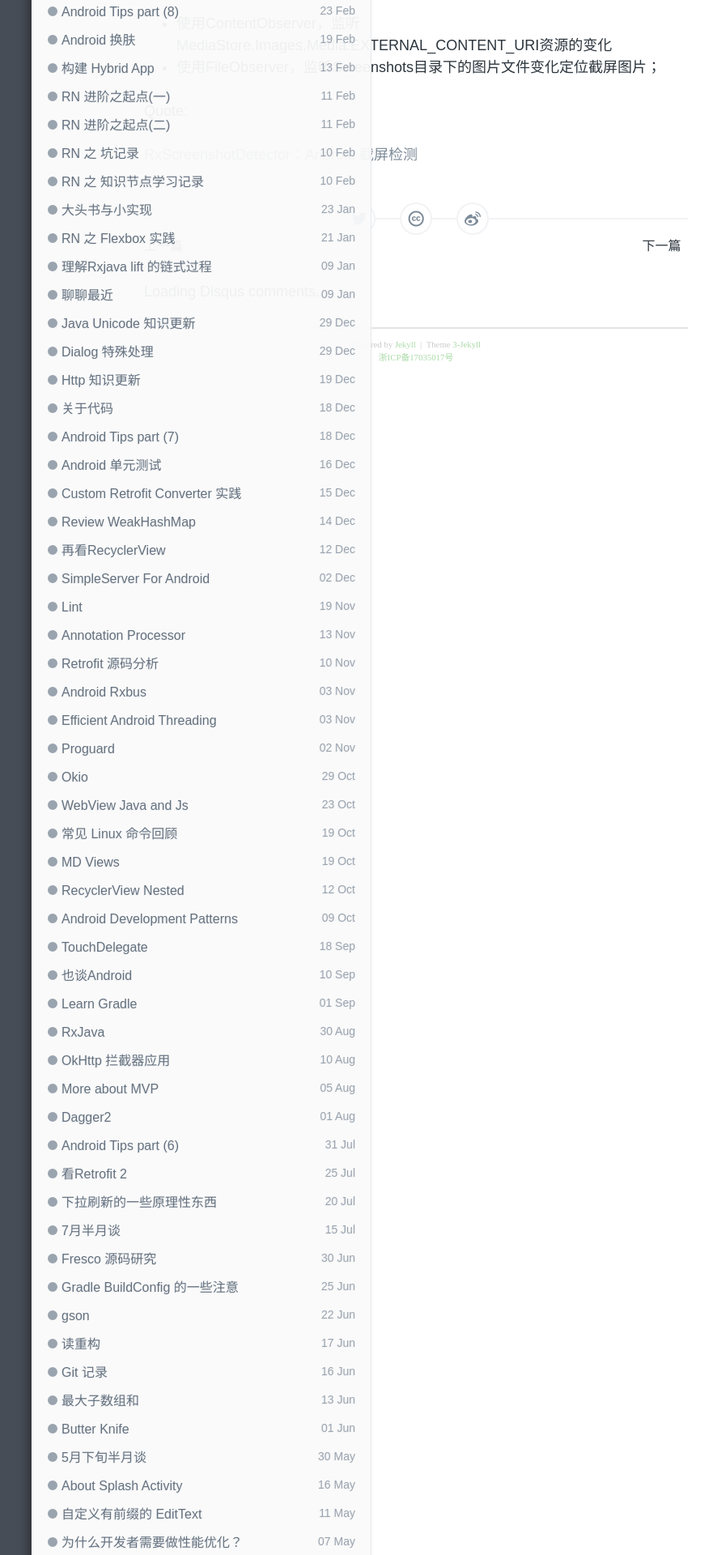
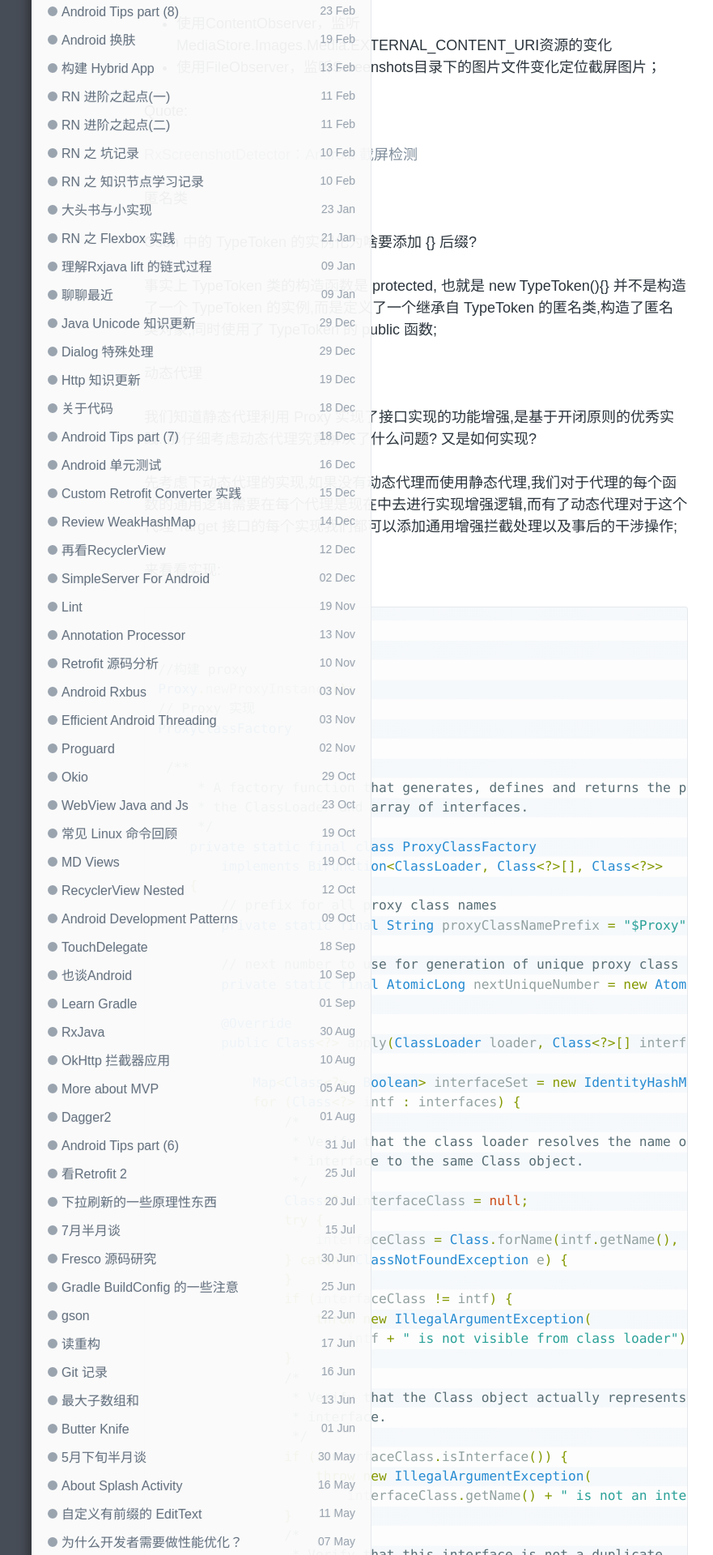
Before and after one commit to enlipan/enlipan.github.io, a Jekyll site: the page built from _posts/2018-06-03-android-tips-19.md, in a window 1280 px wide. Shown: the part 2737-4657 px from the top of the page at 81% size, without its empty margins (126-1007 px from the left). Built offline with Jekyll 4.4.1, drawn with Linux system fonts in a browser that asks for light colours; nearby versions of some CDN libraries; comment, search, counter and statistics services are not loaded; some of the changed text lies outside the part shown.

Commit message:
modify tips 19

```diff
--- a/_posts/2018-06-03-android-tips-19.md
+++ b/_posts/2018-06-03-android-tips-19.md
@@ -98,3 +98,134 @@ poll 与 epoll 差异:  poll 利用代理线程轮询IO 事件, 当没有 IO 事
 Quote:
 
 [RxScreenshotDetector：Android 截屏检测](https://blog.piasy.com/2016/01/29/Android-Screenshot-Detector/)
+
+#### 匿名类
+
+Gson 中的 TypeToken 的实例化为啥要添加 {} 后缀?
+
+事实上 TypeToken 类的构造函数是 protected, 也就是 new TypeToken(){} 并不是构造了一个 TypeToken 的实例,而是定义了一个继承自 TypeToken 的匿名类,构造了匿名类对象,同时使用了 TypeToken 的 public 函数;
+
+#### 动态代理
+
+我们知道静态代理利用 Proxy 实现了接口实现的功能增强,是基于开闭原则的优秀实践. 那仔细考虑动态代理究竟解决了什么问题? 又是如何实现?
+
+先考虑下动态代理的实现,如果没有动态代理而使用静态代理,我们对于代理的每个函数的通用逻辑需要在每个代理是现在中去进行实现增强逻辑,而有了动态代理对于这个代理 Target 接口的每个实现我们都可以添加通用增强拦截处理以及事后的干涉操作;
+
+来看看实现:
+
+{% highlight java %}
+
+//构建 proxy
+Proxy.newProxyInstance();
+// Proxy 实现
+ProxyClassFactory
+
+ /**
+     * A factory function that generates, defines and returns the proxy class given
+     * the ClassLoader and array of interfaces.
+     */
+    private static final class ProxyClassFactory
+        implements BiFunction<ClassLoader, Class<?>[], Class<?>>
+    {
+        // prefix for all proxy class names
+        private static final String proxyClassNamePrefix = "$Proxy";
+
+        // next number to use for generation of unique proxy class names
+        private static final AtomicLong nextUniqueNumber = new AtomicLong();
+
+        @Override
+        public Class<?> apply(ClassLoader loader, Class<?>[] interfaces) {
+
+            Map<Class<?>, Boolean> interfaceSet = new IdentityHashMap<>(interfaces.length);
+            for (Class<?> intf : interfaces) {
+                /*
+                 * Verify that the class loader resolves the name of this
+                 * interface to the same Class object.
+                 */
+                Class<?> interfaceClass = null;
+                try {
+                    interfaceClass = Class.forName(intf.getName(), false, loader);
+                } catch (ClassNotFoundException e) {
+                }
+                if (interfaceClass != intf) {
+                    throw new IllegalArgumentException(
+                        intf + " is not visible from class loader");
+                }
+                /*
+                 * Verify that the Class object actually represents an
+                 * interface.
+                 */
+                if (!interfaceClass.isInterface()) {
+                    throw new IllegalArgumentException(
+                        interfaceClass.getName() + " is not an interface");
+                }
+                /*
+                 * Verify that this interface is not a duplicate.
+                 */
+                if (interfaceSet.put(interfaceClass, Boolean.TRUE) != null) {
+                    throw new IllegalArgumentException(
+                        "repeated interface: " + interfaceClass.getName());
+                }
+            }
+
+            String proxyPkg = null;     // package to define proxy class in
+            int accessFlags = Modifier.PUBLIC | Modifier.FINAL;
+
+            /*
+             * Record the package of a non-public proxy interface so that the
+             * proxy class will be defined in the same package.  Verify that
+             * all non-public proxy interfaces are in the same package.
+             */
+            for (Class<?> intf : interfaces) {
+                int flags = intf.getModifiers();
+                if (!Modifier.isPublic(flags)) {
+                    accessFlags = Modifier.FINAL;
+                    String name = intf.getName();
+                    int n = name.lastIndexOf('.');
+                    String pkg = ((n == -1) ? "" : name.substring(0, n + 1));
+                    if (proxyPkg == null) {
+                        proxyPkg = pkg;
+                    } else if (!pkg.equals(proxyPkg)) {
+                        throw new IllegalArgumentException(
+                            "non-public interfaces from different packages");
+                    }
+                }
+            }
+
+            if (proxyPkg == null) {
+                // if no non-public proxy interfaces, use com.sun.proxy package
+                proxyPkg = ReflectUtil.PROXY_PACKAGE + ".";
+            }
+
+            /*
+             * Choose a name for the proxy class to generate.
+             */
+            long num = nextUniqueNumber.getAndIncrement();
+            String proxyName = proxyPkg + proxyClassNamePrefix + num;
+
+            /*
+             * Generate the specified proxy class.
+             */
+            byte[] proxyClassFile = ProxyGenerator.generateProxyClass(
+                proxyName, interfaces, accessFlags);
+            try {
+                return defineClass0(loader, proxyName,
+                                    proxyClassFile, 0, proxyClassFile.length);
+            } catch (ClassFormatError e) {
+                /*
+                 * A ClassFormatError here means that (barring bugs in the
+                 * proxy class generation code) there was some other
+                 * invalid aspect of the arguments supplied to the proxy
+                 * class creation (such as virtual machine limitations
+                 * exceeded).
+                 */
+                throw new IllegalArgumentException(e.toString());
+            }
+        }
+    }
+
+// 其本质就是根据 target 以及其实现的接口生成具体的 Proxy Class 字节码,同时加载所生成的 ProxyClass;
+
+{% endhighlight %}
+
+动态代理应用广泛存在于各类 AOP 编程中,如 Retrofit, Spring ...
```
